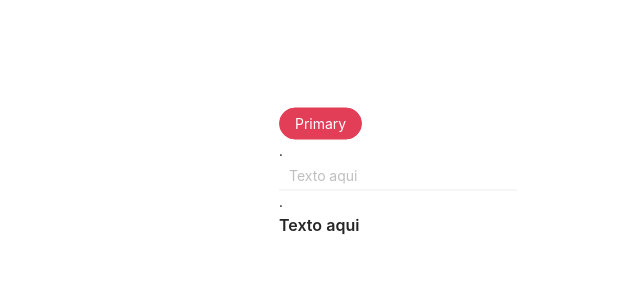
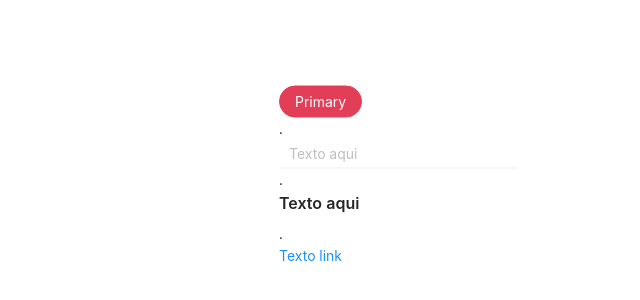
Before and after one commit to sheyslong/react-project, a React (Create React App) app: page / in a window 1280 px wide. Shown: the part 224-524 px from the top of the page, without its empty margins (242-882 px from the left). Built offline with nearby package versions, Linux system fonts and the light colour scheme.

Commit message:
Link atom

```diff
--- a/src/components/atoms/Link/index.js
+++ b/src/components/atoms/Link/index.js
@@ -1,8 +1,15 @@
 import React from 'react';
-import { } from './styled';
+import { LinkAton } from './styled';
 
-export const Link = ({...props}) => {
-  return <></>;
+export const Link = (props) => {
+  return (
+    <LinkAton
+      href={props.url}
+      target={props.target}
+    >
+      {props.text}
+    </LinkAton>
+  )
 }
 
 export default Link;
--- a/src/components/atoms/Link/styled.js
+++ b/src/components/atoms/Link/styled.js
@@ -0,0 +1,10 @@
+import styled from 'styled-components';
+import { colors } from '../../../styles/colors';
+import 'antd/dist/antd.css';
+import { Typography } from 'antd';
+
+const { Link } = Typography;
+
+export const LinkAton = styled(Link)`
+
+`;
--- a/src/pages/index.js
+++ b/src/pages/index.js
@@ -1,5 +1,5 @@
 import React from 'react';
-import { Button, Input, Label } from '../components/atoms'
+import { Button, Input, Label, Link } from '../components/atoms'
 
 function Pages() {
   return (
@@ -19,6 +19,12 @@ function Pages() {
         text='Texto aqui'
         level={5}
       />
+      <div>.</div>
+      <Link
+        text='Texto link'
+        url='#'
+        target='_blank'
+      />
     </div>
   )
 }
```
